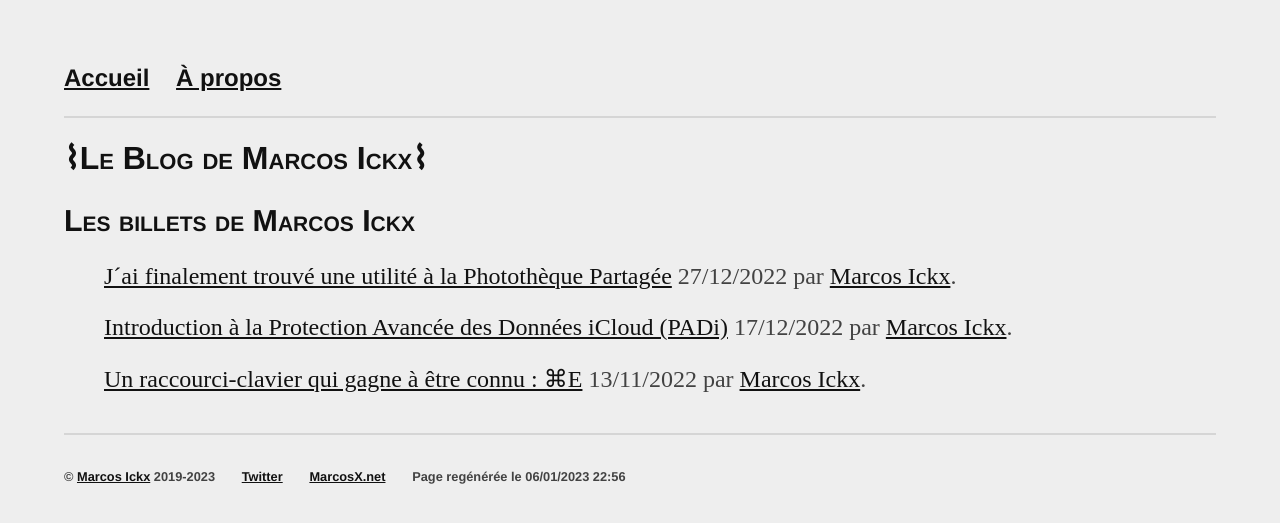
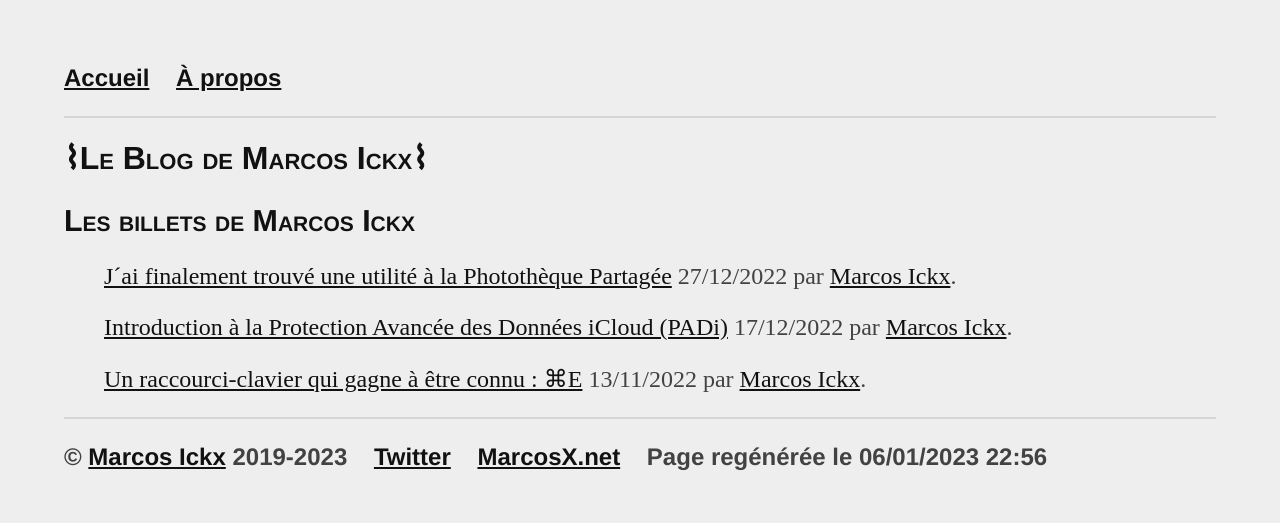
Before and after one commit to MarcosIckx/PreviewMarcosxNet, a Jekyll site: the page built from index.html, in a window 1280 px wide. Shown: the top 523 px of the page. Built offline with Jekyll 4.4.1, drawn with Linux system fonts in a browser that asks for light colours; the list of posts is cut into pages by our own code.

Commit message:
Update main.css

```diff
--- a/css/main.css
+++ b/css/main.css
@@ -68,7 +68,6 @@
 footer ul li {
     display: inline;
     margin-right: 1.25rem;
-    font-size: 0.8rem;
 }
 
 ul, ul li {
@@ -210,14 +209,22 @@
 
 
 /* Indique comment afficher les posts lorsqu´ils sont dans les listes */
-ul.posts, article.posts {
+ul.posts, {
     margin: 1.25rem auto 2.5rem;
     font-size: 1.5rem;
 }
-
-
 ul.posts li {
     list-style: none;
+}
+
+/* Indique comment afficher les posts lorsqu´ils sont dans les listes d´articles*/
+article.posts {
+    margin: 1.25rem 1rem 2.5rem;
+    font-size: 1.5rem;
+}
+
+.meta {
+font-size: 1rem;
 }
 
 /* suis pas sûr que ce soit utilisé */
```
